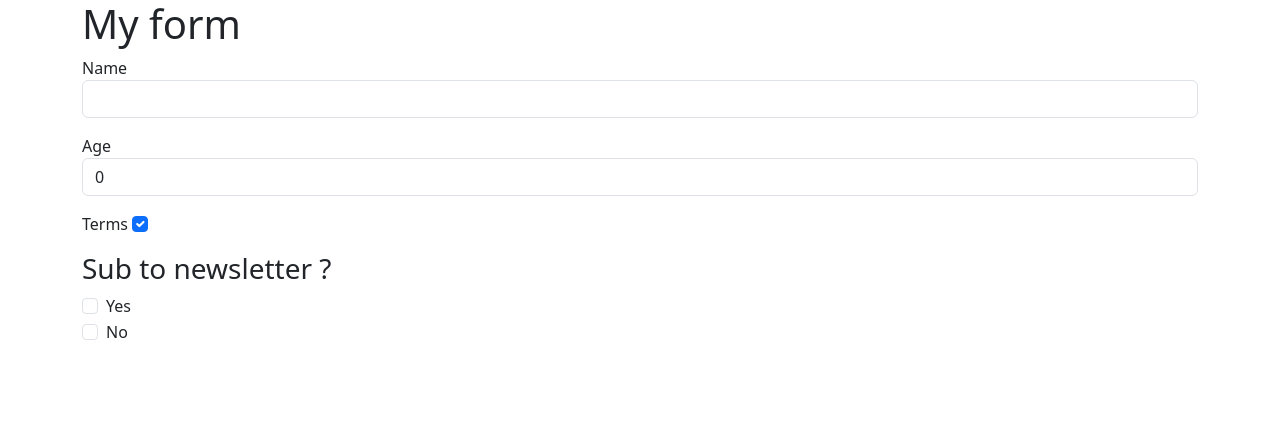
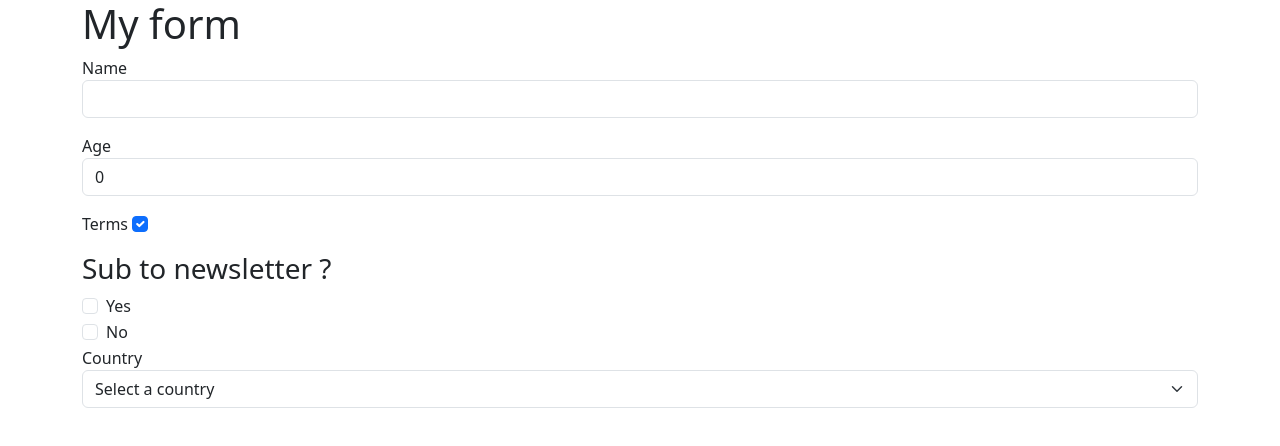
Before and after one commit to ferlobo1985/UDMY-SVELTE5-Forms, a Svelte app: page / in a window 1280 px wide. Shown: the top 446 px of the page. Built offline with nearby package versions, Linux system fonts and the light colour scheme.

Commit message:
03-Selects

```diff
--- a/src/App.svelte
+++ b/src/App.svelte
@@ -3,8 +3,9 @@
   let age = $state(0);
   let terms = $state(true);
   let newsletter = $state([]);
+  let country = $state('')
 
-  $inspect(name,age,terms,newsletter)
+  $inspect(name,age,terms,newsletter,country)
 </script>
 
 <div class="container">
@@ -34,4 +35,15 @@
     <input type="checkbox" class="form-check-input" name="newsletter" value="no" bind:group={newsletter}/>
     <label class="form-check-label" for="newsletter">No</label>
   </div>
+
+  <div class="mb-3">
+    <label for="country">Country</label>
+    <select class="form-select" bind:value={country}>
+      <option value="">Select a country</option>
+      <option value="fr">France</option>
+      <option value="usa">USA</option>
+      <option value="mx">Mexico</option>
+    </select>
+  </div>
+
 </div>
```
